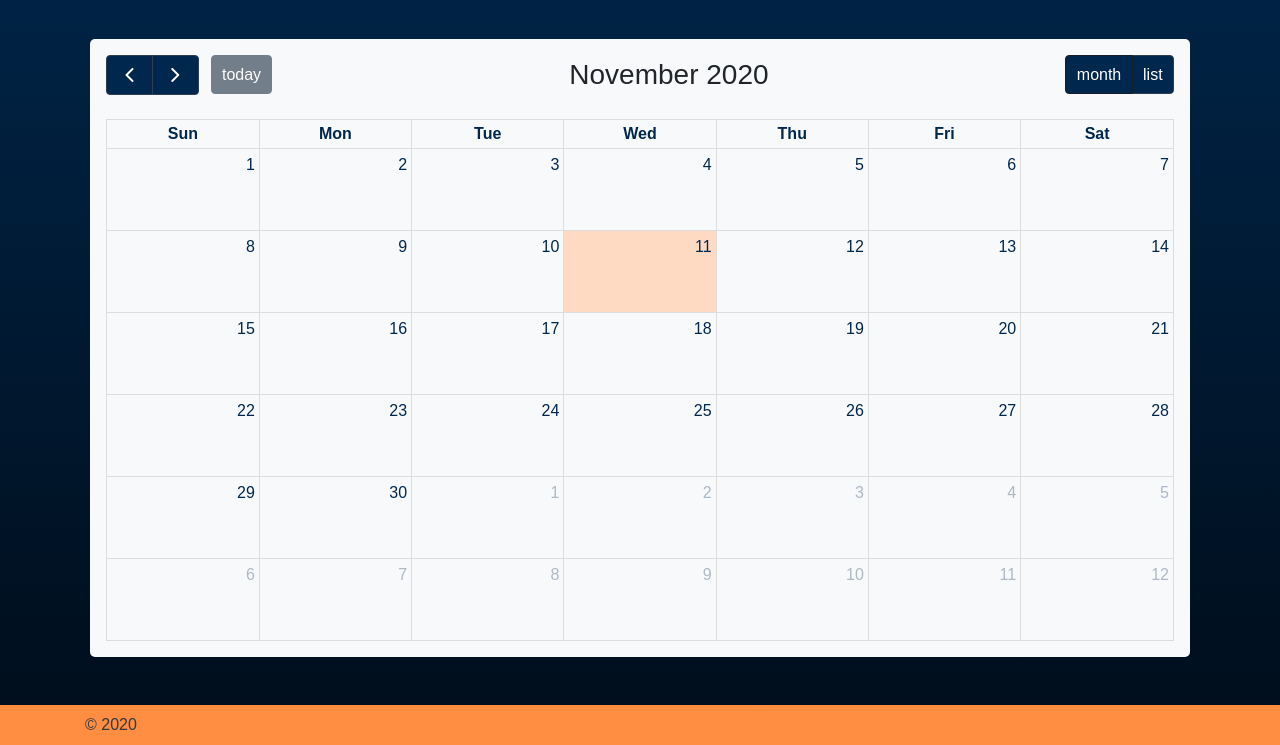
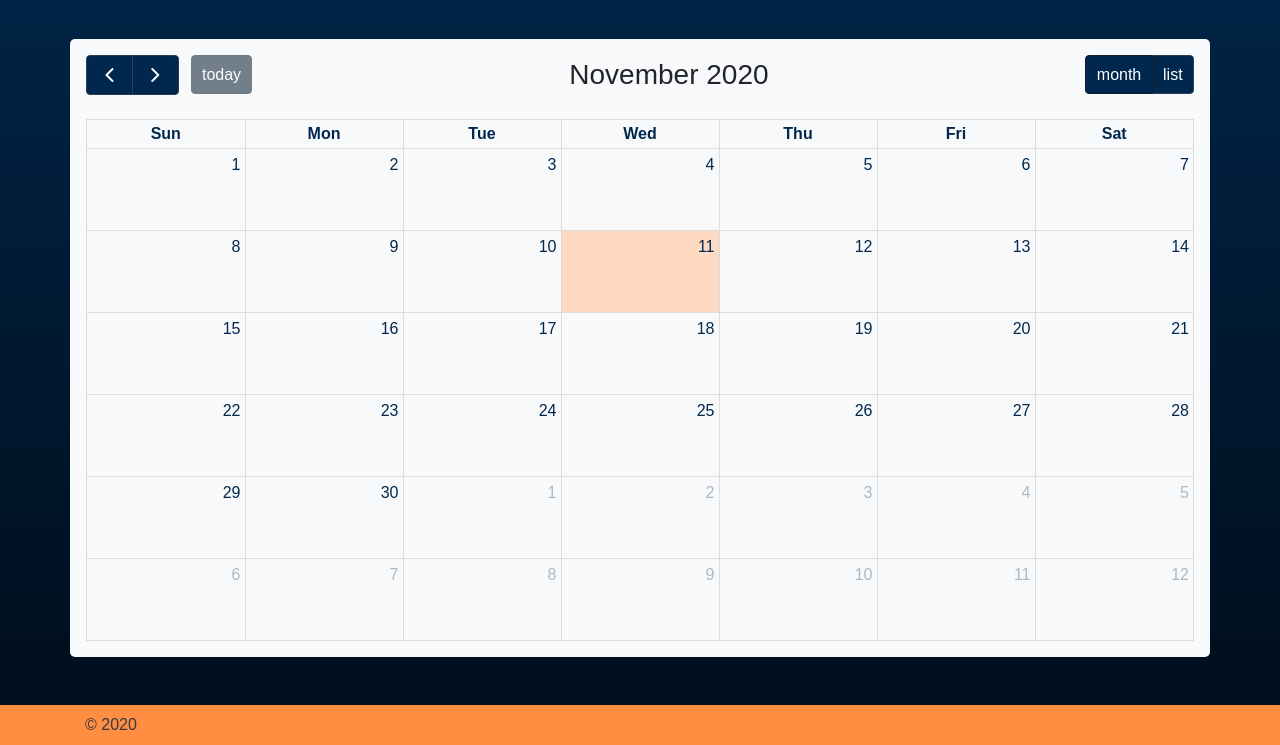
Before and after one commit to drewmw5/apex-racing, a PHP site: page /calendar.php in a window 1280 px wide. Shown: the part 141-886 px from the top of the page. Run offline with PHP 8.4, Linux system fonts and the light colour scheme; lists and menus that the app fills with data are empty; style sheets or scripts are compiled from the project's sources; some libraries are stand-ins or nearby versions.

Commit message:
removed calendar id

```diff
--- a/public/css/sass/_calendar.scss
+++ b/public/css/sass/_calendar.scss
@@ -46,9 +46,3 @@
 .fc-event-title-container {
   background-color: $apex-blue;
 }
-
-#calendar {
-  max-width: 1100px;
-  margin: 0 auto;
-  background-color: white;
-}
```
